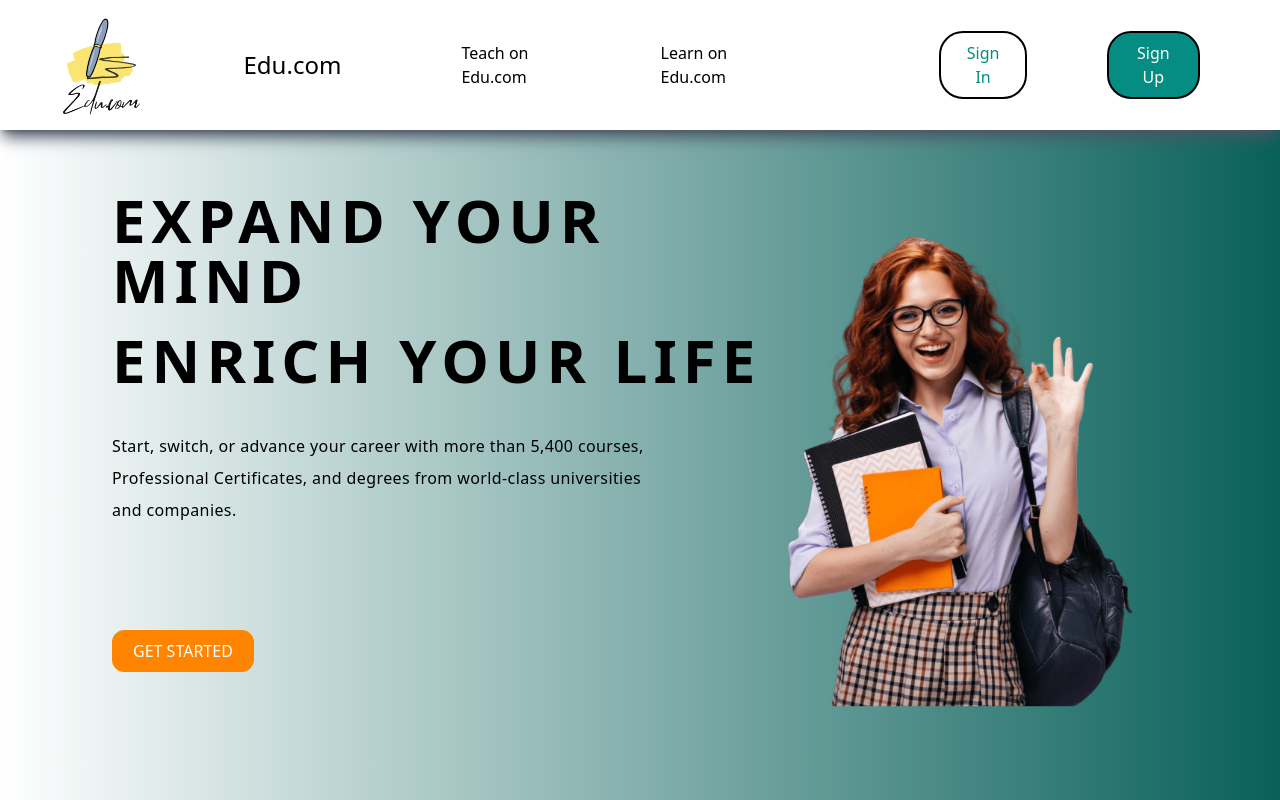
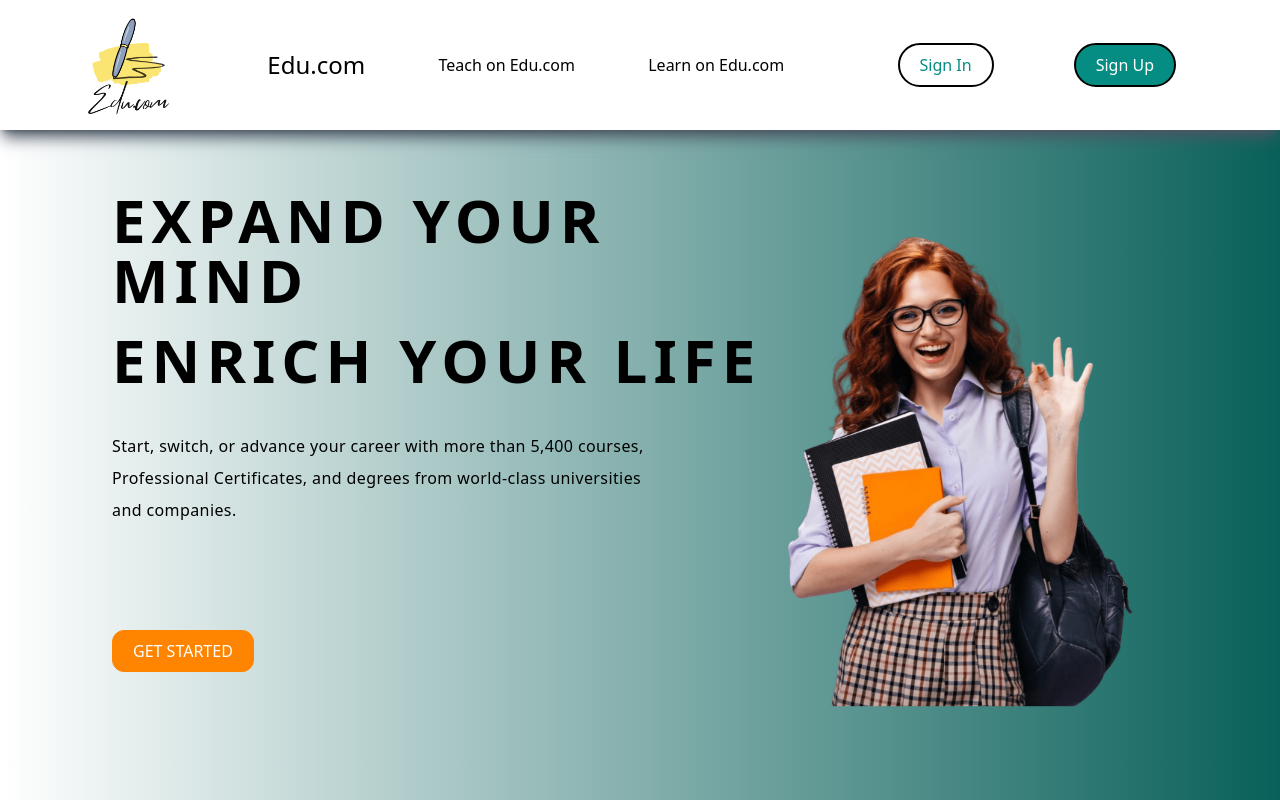
Before and after one commit to vishnaka-dasanayaka/SLTMS, a React (Create React App) app in the folder Frontend/: page / in a window 1280 px wide. Shown: the top 800 px of the page. Built offline with nearby package versions, Linux system fonts and the light colour scheme.

Commit message:
NavBar responsive

```diff
--- a/Frontend/src/components/Navigation/Navbar.jsx
+++ b/Frontend/src/components/Navigation/Navbar.jsx
@@ -1,47 +1,130 @@
 import React from 'react'
 import { Link } from 'react-router-dom'
+import MenuIcon from '@mui/icons-material/Menu';
 
 function Navbar() {
   return (
+    // <div>
+    //   <div>
+    //     <div className= 'flex items-center justify-center min-w-full bg-white shadow-lg shadow-gray-600 '>
+
+    //         <div className='px-10'>
+    //             <img className='xl:h-[130px]' src="../img/logo.png" alt="" />
+    //         </div>
+    //         <div className='items-center justify-center hidden sm:flex'>
+
+    //         <div className='px-10'>
+    //           <Link to={"/"}>
+    //           <h1 className='text-2xl'>Edu.com</h1>
+    //           </Link>
+
+    //         </div>
+
+    //         <div className='flex px-10'>
+    //           <Link to={"/teachersignup"}>
+    //             <h2 className='px-10'>Teach on Edu.com</h2>
+    //           </Link>
+
+    //           <Link to={"/studentsignup"}>
+    //           <h2 className='px-10'>Learn on Edu.com</h2>
+    //           </Link>
+    //         </div>
+    //         </div>
+
+    //         <div className='flex px-10'>
+    //             <Link to={"/signin"}>
+    //               <button className='hover:text-white hover:bg-[#058d83] mx-10 py-2 px-5 border-[2px] border-black text-[#058d83] bg-white rounded-3xl '>Sign In</button>
+    //             </Link>
+    //             <Link to={"/signup"}>
+    //                 <button className='hover:bg-white hover:text-[#058d83] mx-10 py-2 px-5 border-[2px] border-black text-white bg-[#058d83] rounded-3xl'>Sign Up</button>
+    //             </Link>
+    //         </div>
+
+    //     </div>
+
+    //   </div>
+    // </div>
+
+    <div className='flex items-center justify-between bg-white shadow-lg shadow-gray-600 px-[5vw] max-h-[20vh]'>
+
       <div>
-      <div>
-        <div className= 'flex items-center justify-center min-w-full bg-white shadow-lg shadow-gray-600 '>
-
-            <div className='px-10'>
-                <img className='xl:h-[130px]' src="../img/logo.png" alt="" />
-            </div>
-            <div className='items-center justify-center hidden sm:flex'>
-
-            <div className='px-10'>
         <Link to={"/"}>
-              <h1 className='text-2xl'>Edu.com</h1>
+           <img className='xl:h-[130px] max-h-[130px] min-h-[130px]' src="../img/logo.png" alt="" />
         </Link>
-
       </div>
 
-            <div className='flex px-10'>
+      <div className='hidden text-2xl md:block'>
+        <Link to={"/"}>
+           <h1>Edu.com</h1>
+        </Link>
+      </div>
+
+      <div className='hidden md:block'>
         <Link to={"/teachersignup"}>
-                <h2 className='px-10'>Teach on Edu.com</h2>
+          <h2>Teach on Edu.com</h2>
         </Link>
+      </div>
 
+      <div className='hidden md:block'>
         <Link to={"/studentsignup"}>
-              <h2 className='px-10'>Learn on Edu.com</h2>
+          <h2>Learn on Edu.com</h2>
+        </Link>
+      </div>
+
+      <div className='hidden md:flex'>
+        <div>
+          <Link to={"/signin"}>
+            <button className='hover:text-white hover:bg-[#058d83] mx-10 py-2 px-5 border-[2px] border-black text-[#058d83] bg-white rounded-3xl '>Sign In</button>
+          </Link>
+        </div>
+
+        <div>
+          <Link to={"/signup"}>
+           <button className='hover:bg-white hover:text-[#058d83] mx-10 py-2 px-5 border-[2px] border-black text-white bg-[#058d83] rounded-3xl'>Sign Up</button>
           </Link>
         </div>
       </div>
 
-            <div className='flex px-10'>
+      <div className='md:hidden bg-[#058d83] flex flex-col text-white items-end'>
+
+          <div>
+           <MenuIcon className='scale-[1] color-black'></MenuIcon>
+          </div>
+
+          <div className='p-[10px] border-black border-[1px] w-full text-center'>
+            <Link to={"/"}>
+               <h1>Home page</h1>
+            </Link>
+          </div>
+
+          <div className='p-[10px] border-black border-[1px] w-full text-center'>
+            <Link to={"/teachersignup"}>
+               <h1>Sign up as a teacher</h1>
+            </Link>
+          </div>
+
+          <div className='p-[10px] border-black border-[1px] w-full text-center'>
+             <Link to={"/studentsignup"}>
+               <h1>Sign up as a student</h1>
+            </Link>
+          </div>
+
+          <div className='p-[10px] border-black border-[1px] w-full text-center'>
             <Link to={"/signin"}>
-                  <button className='hover:text-white hover:bg-[#058d83] mx-10 py-2 px-5 border-[2px] border-black text-[#058d83] bg-white rounded-3xl '>Sign In</button>
+               <h1>Sign In</h1>
             </Link>
+          </div>
+
+          <div className='p-[10px] border-black border-[1px] w-full text-center'>
            <Link to={"/signup"}>
-                    <button className='hover:bg-white hover:text-[#058d83] mx-10 py-2 px-5 border-[2px] border-black text-white bg-[#058d83] rounded-3xl'>Sign Up</button>
+               <h1>Sign Up</h1>
             </Link>
           </div>
 
       </div>
 
-      </div>
+
+
     </div>
   )
 }
```
Lines whose indentation alone changed are shown as unchanged.
